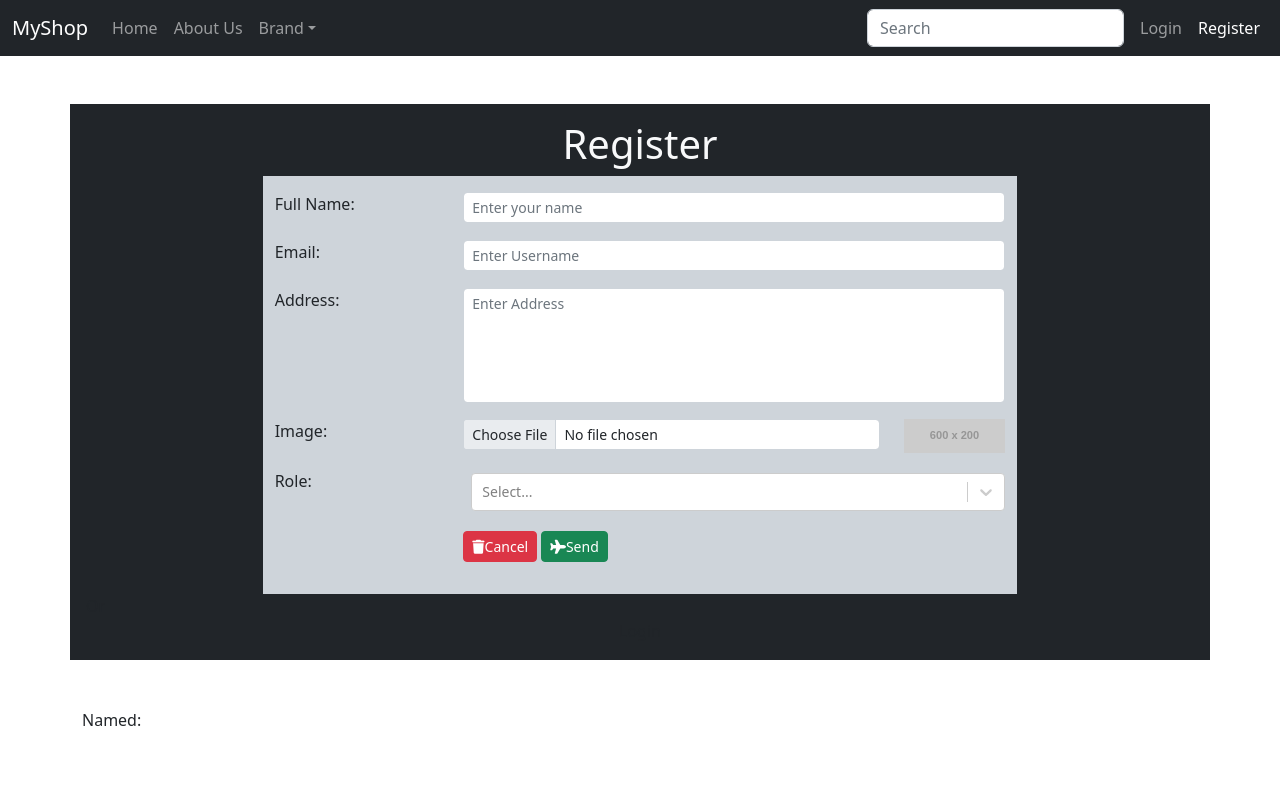
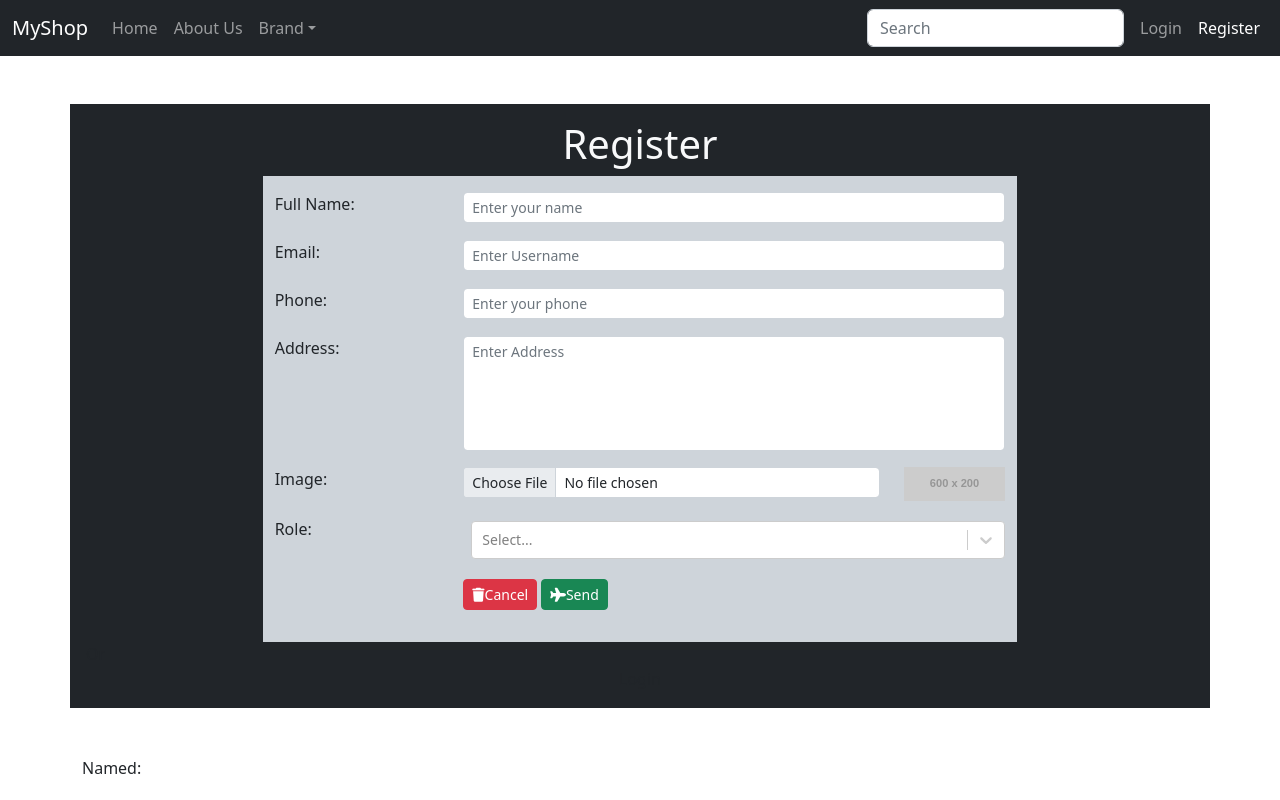
Before and after one commit to synasme10/Sujan_React_E-commerce, a React (Vite) app: page /register in a window 1280 px wide. Built offline with nearby package versions, Linux system fonts and the light colour scheme; no server answers.

Commit message:
token verification and password update code

```diff
--- a/src/component/common/form/input.component.jsx
+++ b/src/component/common/form/input.component.jsx
@@ -112,7 +112,7 @@ export const SelectDropDownComponent = ({ control, errMsg, name, options, setVal
     const selectController = useController({
         name: name,
         control,
-        defaultValue: "",
+        defaultValue: null,
 
     })
     return (<>
--- a/src/config/http.service.jsx
+++ b/src/config/http.service.jsx
@@ -28,7 +28,18 @@ class HttpService {
     }
 
     getRequest = async (url, config = null) => {
-
+        try {
+            this.getHeaders(config)
+            const response = await axiosInstance.get(url, {
+                headers: {
+                    ...this.#headers
+                }
+            })
+            return response;
+        }
+        catch (exception) {
+            throw exception
+        }
     }
 
     postRequest = async (url, data = null, config = null) => {
--- a/src/pages/auth/auth.service.jsx
+++ b/src/pages/auth/auth.service.jsx
@@ -30,8 +30,33 @@ class AuthService extends HttpService{
         }
     }
 
+    verifyToken=async(token)=>{
+        try{
+            const response=await this.getRequest(
+                '/v1/auth/verify/'+token
+            )
+            return response;
+
+
+        } catch(exception){
+            throw exception
+        }
+    }
+
+    setActivation=async(data,token)=>{
+        try{
+            const response=await this.postRequest(
+                '/v1/auth/activation/'+token,
+                data
+            )
+            return response;
+
+        }catch(exception){
+            throw exception
+        }
+    }
+
 }
-
 //authservice ko object
 const authsvc=new AuthService();
 export default authsvc;
--- a/src/pages/auth/register/register.page.jsx
+++ b/src/pages/auth/register/register.page.jsx
@@ -1,15 +1,12 @@
-
 import React, { useState } from 'react'
-
 import { useForm } from "react-hook-form";
 import { Container, Row, Col, Form, Button, Image, NavLink } from "react-bootstrap"
 import * as Yup from "yup";
-
-
 import { TextAreaInputComponent, EmailInputComponent, PasswordInputComponent, TextInputComponent, SelectDropDownComponent, ImageUploaderComponent } from "../../../component/common/form/input.component";
 import { toast } from 'react-toastify';
 import authsvc from '../auth.service';
 import { useNavigate } from 'react-router-dom';
+import { yupResolver } from '@hookform/resolvers/yup';
 
 const options = [
     { value: 'customer', label: 'Customer' },
@@ -19,14 +16,20 @@ const options = [
 const RegisterPage = () => {
     const registarSchema = Yup.object({
         //key:""
-        name: "",
-        email: "",
-        address: "",
-        role: "",
-        phone: ""
+        name: Yup.string().min(2,"Name should be atlease 2 character long").max(50).required("Username is required"),
+        email: Yup.string().email().required("Email is required"),
+        address: Yup.string().min(3,"Name should be atlease 3 character long").max(150).required("Address is required"),
+        role: Yup.object({
+            label:Yup.string().matches(/^(Seller|Customer)$/,"Role should be either Customer or Seller"),
+            value:Yup.string().matches(/^(seller|customer)$/,"Role should be either Customer or Seller")
+        },"Role should be provided").required("Select Role"),// regular expression
+        phone: Yup.string().required()
+        // image:Yup.object().optional().nullable()
     })
 
-    const { handleSubmit, control, setValue,setError, formState: { errors } } = useForm();
+    const { handleSubmit, control, setValue,setError, formState: { errors } } = useForm({
+        resolver:yupResolver(registarSchema)
+    });
     const [thumb, setThumb] = useState();
     const [loading,setLoading]=useState(false);
 
@@ -55,9 +58,11 @@ const RegisterPage = () => {
             }
 
             const resolve=await authsvc.register(formattedData)
-            toast.success("Registration Successfull. Please Check Your Account")
+            toast.success("Registration Successfull. Please Check email for activation")
             console.log(data)
             navigate("/")
+            //otp base
+            //show otp popup
 
         } catch (exception) {
             console.log("Registration failed", exception)
@@ -67,9 +72,6 @@ const RegisterPage = () => {
         }
 
     }
-
-
-
 
     return (
         <>
@@ -111,6 +113,17 @@ const RegisterPage = () => {
                                 </Col>
                             </Form.Group>
 
+                            <Form.Group className="row mb-3">
+                                <Form.Label className="col-sm-3">Phone: </Form.Label>
+                                <Col sm={9}>
+
+                                    <TextInputComponent
+                                        name={"phone"}
+                                        control={control}
+                                        errMsg={errors?.phone?.message}
+                                    />
+                                </Col>
+                            </Form.Group>
                             {/* <Form.Group className="row mb-3">
                                 <Form.Label className="col-sm-3">Password: </Form.Label>
                                 <Col sm={9}>
@@ -186,12 +199,13 @@ const RegisterPage = () => {
                     </Col>
 
                 </Row>
-
+                <Row>
                 <Col>
                     Or
                     {/* <NavLink className={"btn btn-sm btn-link"} to={"/login"} >Login</NavLink> */}
                     <NavLink className={"btn btn-sm btn-link"} >Login</NavLink>
                 </Col>
+                </Row>
             </Container>
         </>
     )
```
